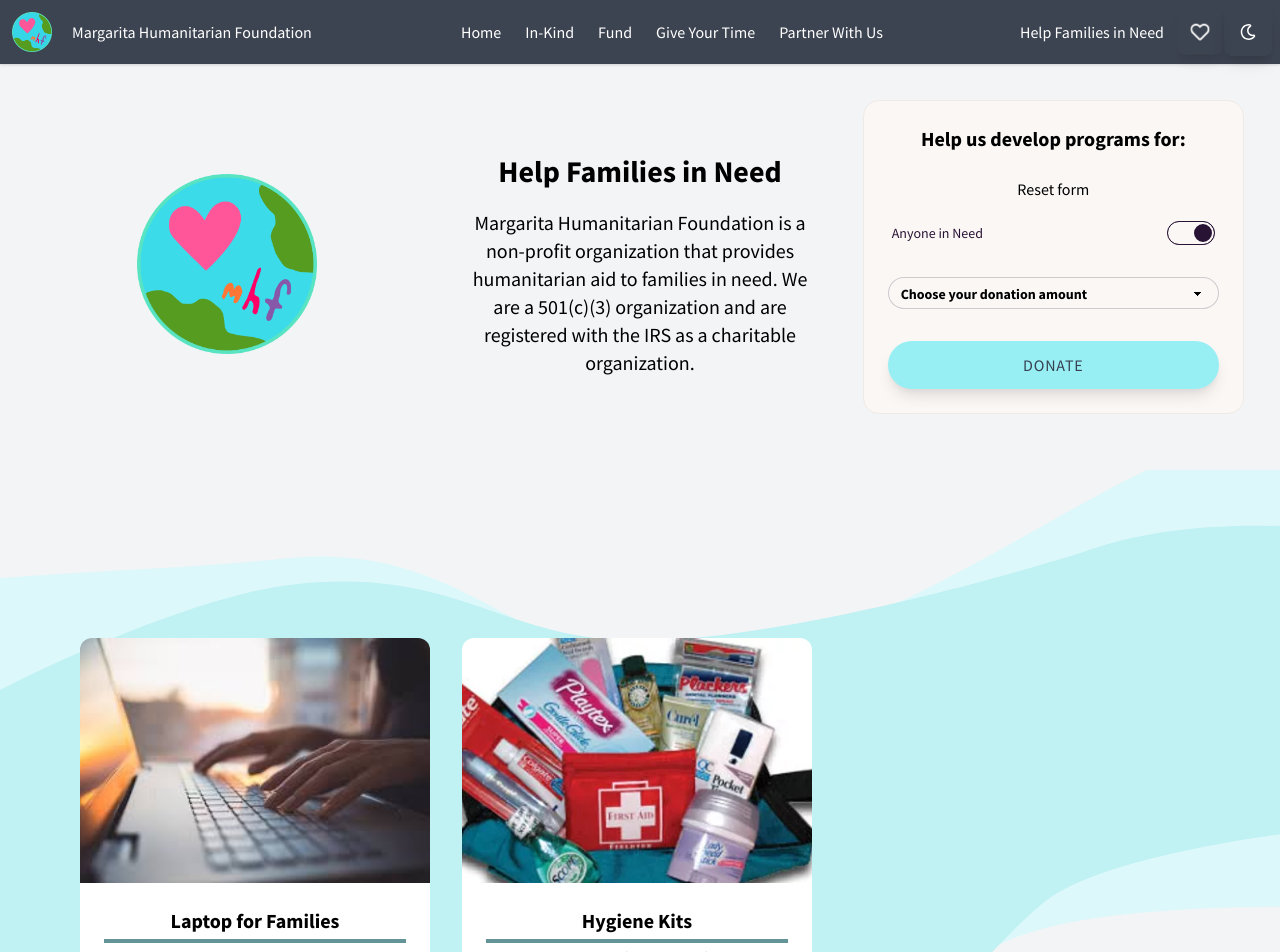
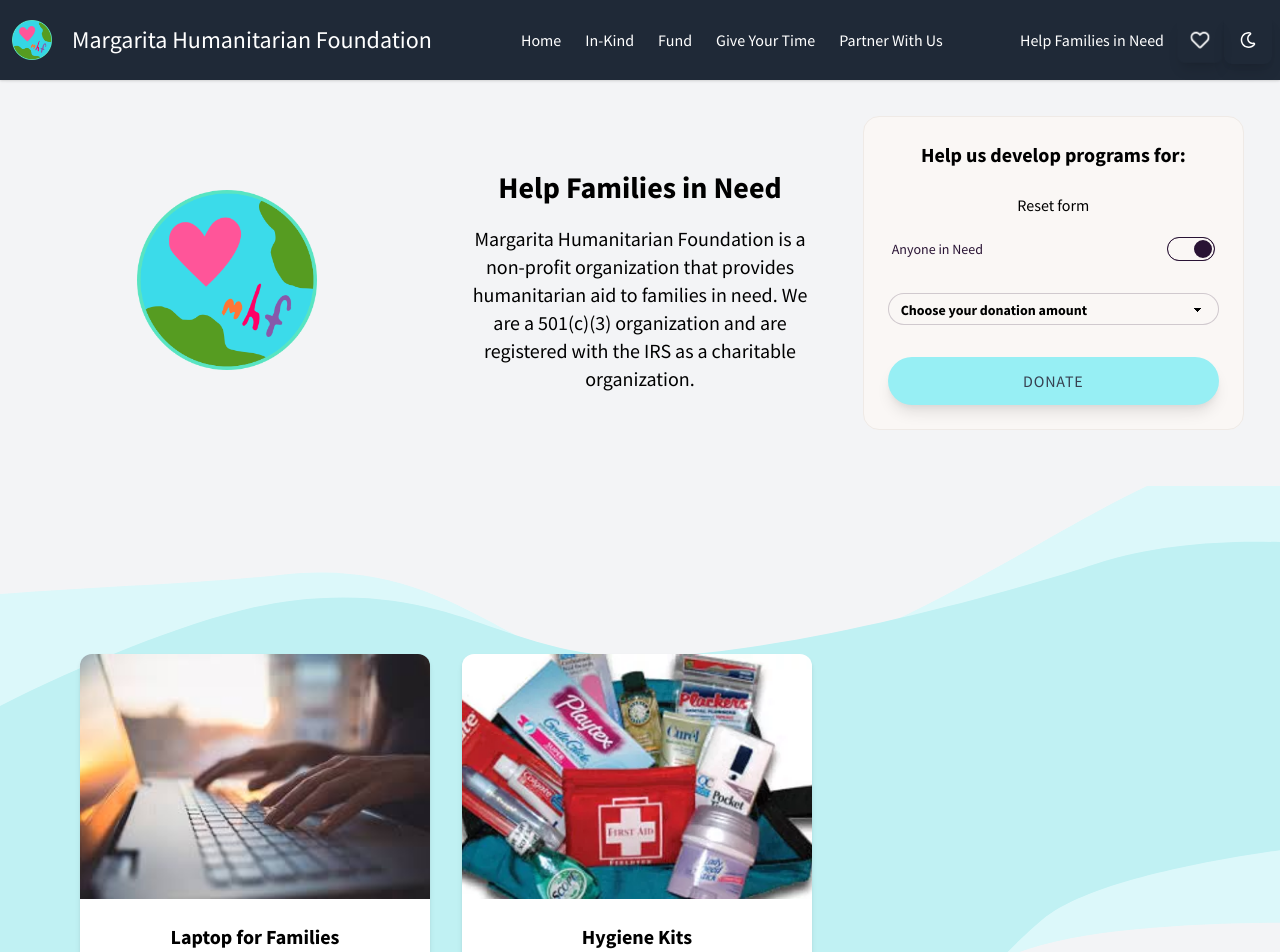
Before and after one commit to margaritahumanitarian/helpafamily, a Next.js app: page /in-kind in a window 1280 px wide. Shown: the top 952 px of the page. Built offline with nearby package versions, Linux system fonts and the light colour scheme.

Commit message:
visual upgrades

```diff
--- a/components/Card/index.js
+++ b/components/Card/index.js
@@ -22,7 +22,7 @@ function Card({
 }) {
   const { cardsBackgroundColor, textColor } = useContextTheme();
   return (
-    <div className="group card flex rounded-md overflow-hidden ml-8 duration-500 z-10 md:hover:scale-110">
+    <div className="group card flex rounded-md overflow-hidden ml-8 duration-500 z-10 md:hover:scale-110 md:shadow-md md:hover:shadow-lg">
       {backgroundImageSource && (
         <figure>
           <Image
--- a/components/HeroSection.js
+++ b/components/HeroSection.js
@@ -64,7 +64,7 @@ function HeroSection({ main = false, image, inNeed = false }) {
         .bg-image-filter {
           position: absolute;
           z-index: 0;
-          top: 64px;
+          top: 80px;
           left: 0;
           min-height: 85vh;
           width: 100%;
--- a/components/LargeInfoSection.js
+++ b/components/LargeInfoSection.js
@@ -3,6 +3,7 @@ import React, { useRef } from 'react';
 import { useContextTheme } from './ThemeContext';
 import { useIntersectionObserver } from '../hooks/useIntersectionObserver';
 import useStripeSession from '../hooks/useStripeSession';
+
 function LargeInfoSection({ mirrored }) {
   const infoBoxRef = useRef(null);
   const hrRef = useRef(null);
@@ -14,6 +15,7 @@ function LargeInfoSection({ mirrored }) {
     rootMargin: '0px',
     threshold: 0.5,
   });
+
   useIntersectionObserver(hrRef, {
     root: null,
     rootMargin: '0px',
@@ -28,7 +30,7 @@ function LargeInfoSection({ mirrored }) {
     });
   return (
     <div
-      className={`py-10 px-0 lg:p-20 mb-10 h-full flex flex-col lg:flex-row items-center w-full relative ${cardsBackgroundColor}`}
+      className={`py-10 px-0 lg:p-20 mb-10 h-full flex flex-col lg:flex-row items-center w-full relative ${cardsBackgroundColor} shadow-md`}
     >
       <img
         alt="large-info-section"
--- a/components/Navbar.js
+++ b/components/Navbar.js
@@ -22,8 +22,8 @@ export default function Navbar() {
       <SideNavbar setShow={setShowSideNav} show={showSideNav} />
       <div
         className={`navbar ${
-          theme === 'dark' ? cardsBackgroundColor : 'bg-neutral'
-        } text-neutral-content sticky top-0 z-50 shadow justify-center z-50`}
+          theme === 'dark' ? cardsBackgroundColor : 'bg-gray-800'
+        } text-neutral-content sticky top-0 z-50 shadow justify-center z-50 md:h-20 md:border-b-1 border-black`}
       >
         <div className="nav-contents-container">
           <button
@@ -57,7 +57,7 @@ export default function Navbar() {
               passHref
             >
               <a
-                className="py-3 lg:px-5 hover:bg-gray-700 rounded "
+                className="py-3 lg:text-2xl lg:px-5 hover:bg-gray-700 rounded "
                 href="home"
               >
                 {'Margarita Humanitarian Foundation'}
```
Also changed, not shown: 1 other file (tests, documents, lock files or other folders).
